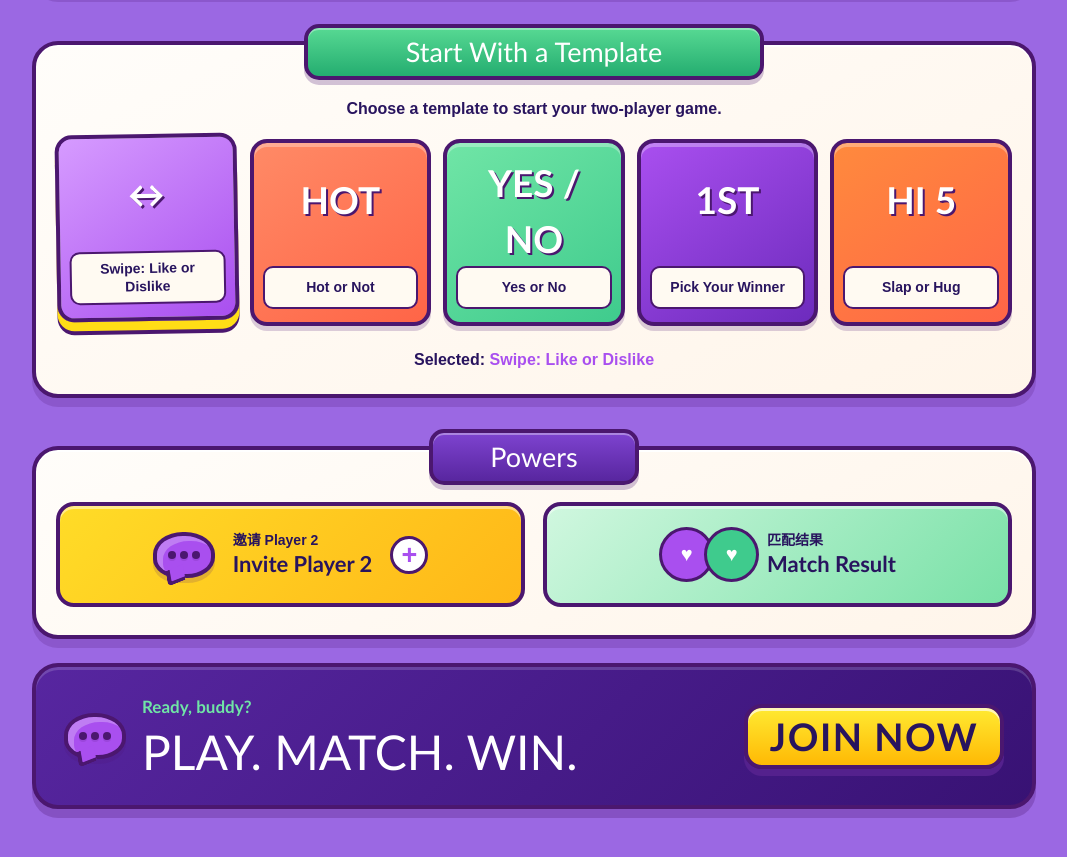
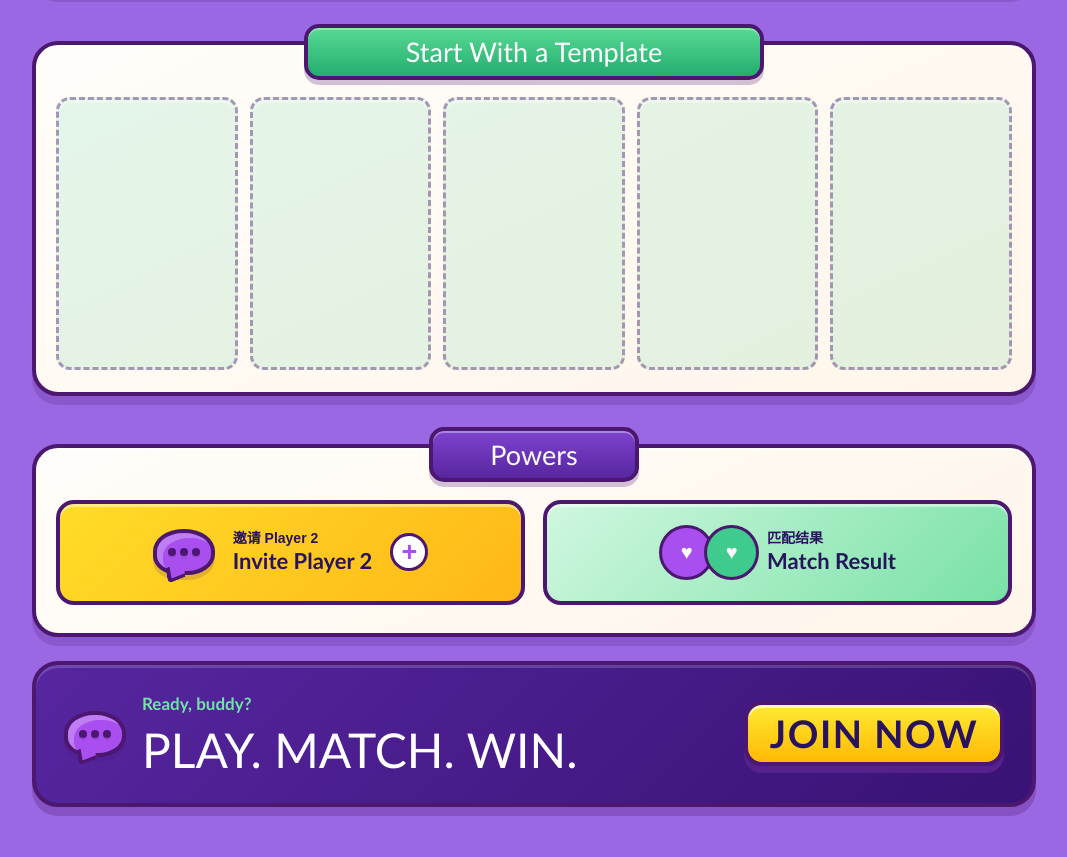
Before and after one commit to yhr502524848-boop/buddy-up-h5, a Next.js app: page / in a window 1280 px wide. Shown: the part 2396-3253 px from the top of the page, without its empty margins (106-1173 px from the left). Built offline with nearby package versions, Linux system fonts and the light colour scheme.

Commit message:
Add portrait template placeholders

```diff
--- a/app/globals.css
+++ b/app/globals.css
@@ -751,8 +751,18 @@ button { color: inherit; font: inherit; }
 }
 .template-grid {
   display: grid;
-  grid-template-columns: repeat(5, 1fr);
+  grid-template-columns: repeat(5, minmax(0, 200px));
+  justify-content: center;
   gap: 12px;
+}
+.template-slot {
+  width: 100%;
+  min-width: 0;
+  aspect-ratio: 2 / 3;
+  background: rgba(63,203,141,.14);
+  border: 3px dashed rgba(75,23,111,.42);
+  border-radius: 14px;
+  box-shadow: inset 0 3px 0 rgba(255,255,255,.4);
 }
 .template-card {
   min-height: 170px;
@@ -884,7 +894,7 @@ button { color: inherit; font: inherit; }
   .two-column { grid-template-columns: 1fr; gap: 48px; }
   .showcase-grid { grid-template-columns: repeat(3, minmax(0, 200px)); }
   .showcase-art { min-height: 180px; }
-  .template-grid { grid-template-columns: repeat(2, 1fr); }
+  .template-grid { grid-template-columns: repeat(5, minmax(0, 200px)); }
   .template-card:last-child { grid-column: 1 / -1; min-height: 145px; }
   .power-grid { grid-template-columns: 1fr; }
   .finale { grid-template-columns: auto 1fr; padding: 18px; }
--- a/app/page.tsx
+++ b/app/page.tsx
@@ -35,14 +35,6 @@ const steps = [
   { number: '3', title: 'Play', text: 'Play together and see your match', mark: '♥', tone: 'coral' },
 ];
 
-const templates = [
-  { label: 'Swipe: Like or Dislike', mark: '↔', tone: 'lavender' },
-  { label: 'Hot or Not', mark: 'HOT', tone: 'coral' },
-  { label: 'Yes or No', mark: 'YES / NO', tone: 'mint' },
-  { label: 'Pick Your Winner', mark: '1ST', tone: 'purple' },
-  { label: 'Slap or Hug', mark: 'HI 5', tone: 'orange' },
-];
-
 function ChatBubble({ color, className = '' }: { color: string; className?: string }) {
   return (
     <span className={`tiny-chat ${className}`} style={{ background: color }} aria-hidden="true">
@@ -52,7 +44,6 @@ function ChatBubble({ color, className = '' }: { color: string; className?: stri
 }
 
 export default function Home() {
-  const [selectedTemplate, setSelectedTemplate] = useState(0);
   const [joined, setJoined] = useState(false);
 
   const join = () => {
@@ -160,24 +151,13 @@ export default function Home() {
 
         <section id="templates" className="templates candy-card" aria-labelledby="templates-title">
           <div className="ribbon mint-ribbon wide-ribbon"><h2 id="templates-title">Start With a Template</h2></div>
-          <p className="template-hint">Choose a template to start your two-player game.</p>
-          <div className="template-grid" role="list">
-            {templates.map((template, index) => (
-              <button
-                key={template.label}
-                type="button"
-                className={`template-card ${template.tone} ${selectedTemplate === index ? 'selected' : ''}`}
-                aria-pressed={selectedTemplate === index}
-                onClick={() => setSelectedTemplate(index)}
-              >
-                <span aria-hidden="true">{template.mark}</span>
-                <b>{template.label}</b>
-              </button>
-            ))}
+          <div className="template-grid" role="group" aria-label="Template placeholders">
+            <div className="template-slot" aria-hidden="true" />
+            <div className="template-slot" aria-hidden="true" />
+            <div className="template-slot" aria-hidden="true" />
+            <div className="template-slot" aria-hidden="true" />
+            <div className="template-slot" aria-hidden="true" />
           </div>
-          <p className="selection" aria-live="polite">
-            Selected: <strong>{templates[selectedTemplate].label}</strong>
-          </p>
         </section>
 
         <section className="powers candy-card" aria-labelledby="powers-title">
```
